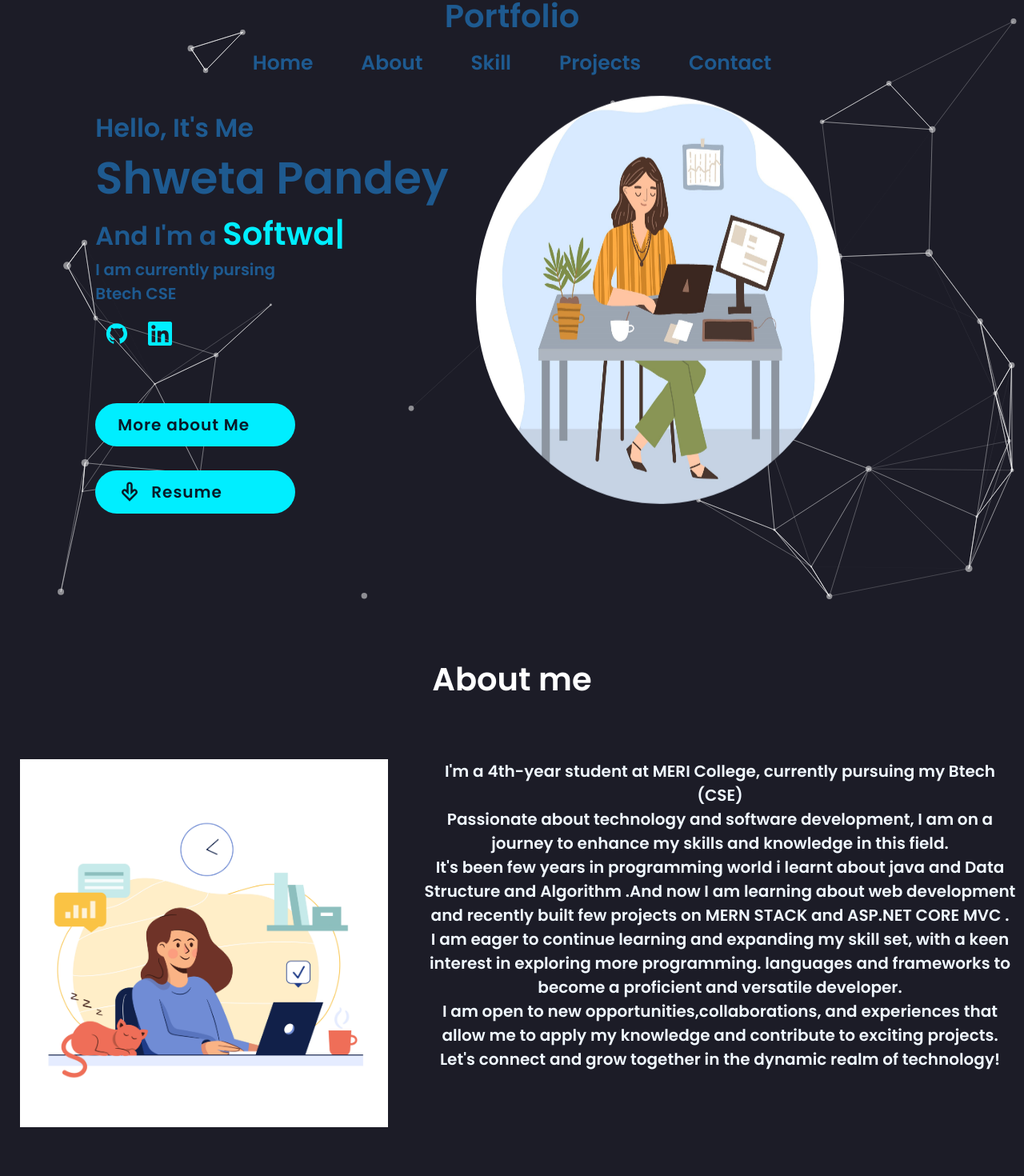
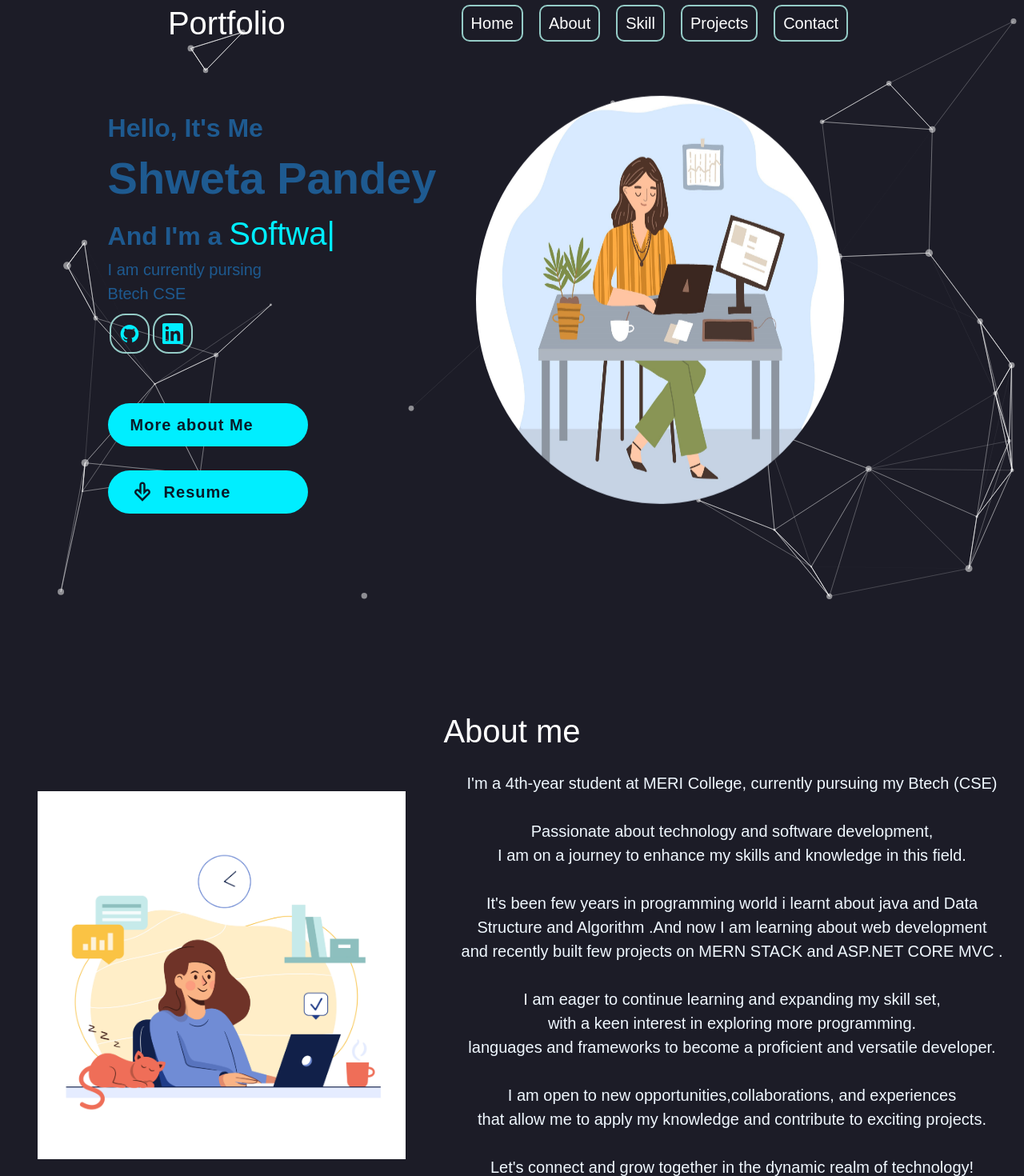
Before and after one commit to pandeyshweta0407/mern-protfolio-frontend, a React (Create React App) app: page / in a window 1280 px wide. Shown: the part 31-1501 px from the top of the page at 80% size. Built offline with nearby package versions, Linux system fonts and the light colour scheme; a web font is replaced by a local one.

Commit message:
fouth commit

```diff
--- a/src/App.css
+++ b/src/App.css
@@ -3,7 +3,10 @@
     margin: 0;
     padding: 0;
     box-sizing: border-box;
-    font-family: Poppins ;
+    font-family: "Exo 2", sans-serif;
+    font-optical-sizing: auto;
+    font-weight: 400;
+    font-style: normal;
 }
 
 body{
@@ -28,21 +31,22 @@ body{
     margin: auto;
     height: 100px;
     display: flex;
-    flex-direction: column;
-    justify-content: center;
+    flex-direction: row;
+    justify-content: space-evenly;
     align-items: center;
     z-index:1 ;
-    margin-top: 20px;
+    margin-top: 10px;
 }
 
 .logo{
+     color: white;
     font-size: 40px;
     text-decoration: none;
     font-weight: 500;
     cursor: default;
     opacity: 0;
     animation: slideRight 1s ease forwards;
-    margin: 10px;
+
 }
 
 @keyframes slideRight {
@@ -57,19 +61,21 @@ body{
 }
 
 .navbar a{
+  color: white;
   display: inline;
-    font-size: 25px;
+    font-size: 20px;
     transition: .3s;
     text-decoration: none;
-    font-weight: 500;
+    font-weight: 200;
     margin-right: 30px ;
     margin-bottom: 50px;
     cursor: pointer;
     opacity: 0;
     animation: slideTop 1s ease forwards;
-    width: 150px;
     margin: 10px;
-    padding: 20px;
+    padding: 10px;
+    border: 2px solid rgb(149, 204, 199);
+    border-radius: 10px;
 }
 
 
@@ -99,16 +105,11 @@ body{
   display: flex;
   justify-content: center;
   align-items: center;
-
-
-
   @media (min-width: 100px) and (max-width: 1000px) {
     position: relative;
     left : 200px;
     margin-top: 200px;
   }
-
-
 }
 
 .home_img img{
@@ -121,10 +122,8 @@ body{
   height: 550px;
   border-radius: 50%;
   @media (min-width: 100px) and (max-width: 1000px) {
-
     width:300px;
     height: 350px;
-
  }
 }
 .element{
@@ -153,7 +152,6 @@ body{
    font-size: 32px;
    font-weight: 700;
    animation: slideBottom 1s ease forwards;
-
 }
 
 
@@ -212,6 +210,8 @@ body{
     text-decoration: none;
     padding: 10px;
     margin: 10px 2px;
+    border: 2px solid rgb(149, 204, 199);
+    border-radius: 20px;
  }
 
  .home-sci a:hover{
@@ -243,17 +243,19 @@ body{
   position: relative;
   width: 100%;
    height: 100vh;
+   display: flex;
+   flex-direction: column;
    justify-content: center;
    align-items: center;
-   margin-top: 20px;
    @media (min-width: 100px) and (max-width: 1000px)  {
     position: relative;
     left : 400px;
    }
  }
 
+
+
  .about-topic{
-   margin: 30px;
   color: white;
   text-align:  center;
   font-size:  40px;
@@ -261,30 +263,32 @@ body{
 
  .about-img {
     padding:  20px;
-    margin: 20px;
     width:500px;
     height: 500px;
     border-radius: 8px;
-    float:inline-start;
+  margin-right: 50px;
     @media (min-width: 100px) and (max-width: 1000px)  {
       width:300px;
-      height: 350px;
+      height: 300px;
      }
  }
 
- .about-text{
-  font-size: 20px;
-   text-align: center;
-  width:100%;
-     height: auto;
-     margin:  20px;
-     padding:  40px;
-     color: aliceblue;
+ .about-content{
+  margin: 20px;
+    display: flex;
+    flex-direction: row;
+    justify-content: center;
+    align-items: center;
+    text-align: center;
  }
 
-
-
-
+ .about-text{
+  display: flex;
+  justify-content: center;
+  align-items: center;
+  font-size: 20px;
+   color: aliceblue;
+ }
 
   .skills{
     position: relative;
--- a/src/components/About.js
+++ b/src/components/About.js
@@ -6,22 +6,40 @@ function About() {
 
 
 <div className="about" id="About">
-    <h2 class="about-topic">About me</h2>
-    <img  class="about-img" src={AboutImg} alt="about" />
+      <div className="about-topic" >
+      <h2 >About me</h2>
+      </div>
+
+      <div className="about-content" >
+       <div className ="about-img" >
+    <img   src={AboutImg} alt="about" />
+    </div>
       <div className="about-text">
         I'm a 4th-year student at MERI College, currently pursuing my Btech (CSE)
         <br/>
-        Passionate about technology and software development, I am on a journey to enhance my skills and knowledge in this field.
         <br/>
-        It's been few years in programming world i learnt about java and Data Structure and Algorithm .And now I am learning about web development and recently built few projects on MERN STACK and ASP.NET CORE MVC .
+        Passionate about technology and software development,
+        <br/>I am on a journey to enhance my skills and knowledge in this field.
         <br/>
-        I am eager to continue learning and expanding my skill set, with a keen interest in exploring more programming. languages and frameworks to become a proficient and versatile developer.
         <br/>
-        I am open to new opportunities,collaborations, and experiences that allow me to apply my knowledge and contribute to exciting projects.
+        It's been few years in programming world i learnt about java and Data
+        <br/>Structure and Algorithm .And now I am learning about web development
+        <br/>and recently built few projects on MERN STACK and ASP.NET CORE MVC .
+        <br/>
+        <br/>
+        I am eager to continue learning and expanding my skill set,
+        <br/> with a keen interest in exploring more programming.
+        <br/> languages and frameworks to become a proficient and versatile developer.
+        <br/>
+        <br/>
+        I am open to new opportunities,collaborations, and experiences
+        <br/> that allow me to apply my knowledge and contribute to exciting projects.
+        <br/>
         <br/>
         Let's connect and grow together in the dynamic realm of technology!
 
       </div>
+       </div>
     </div>
 
 
```
